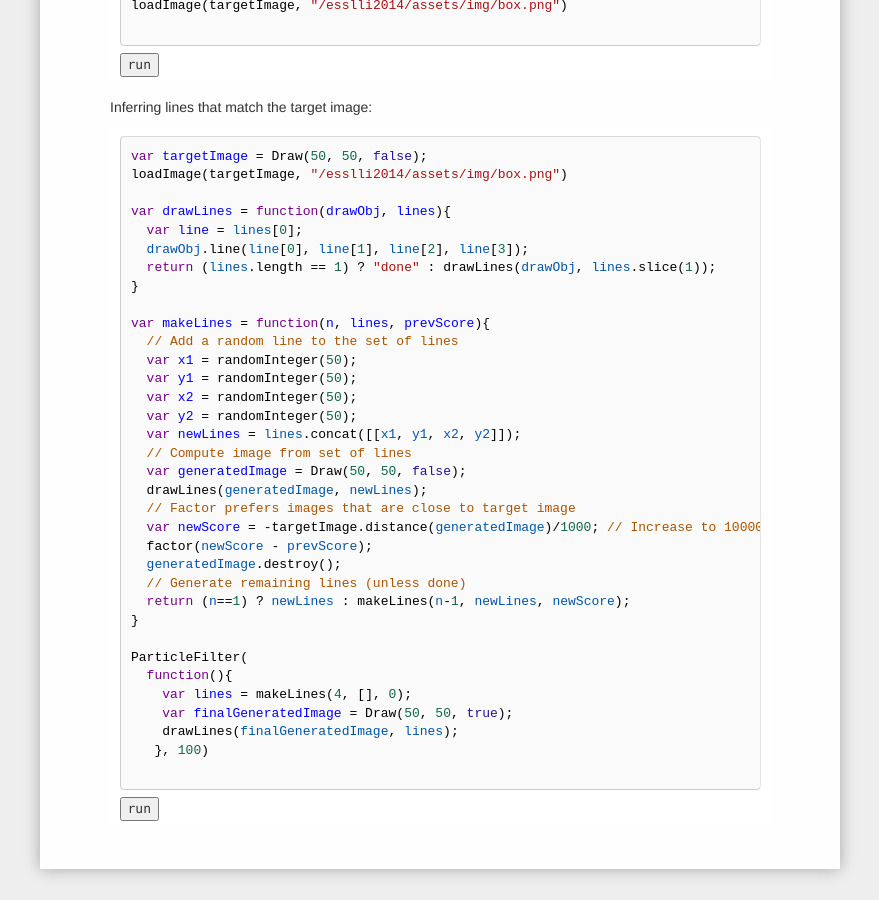
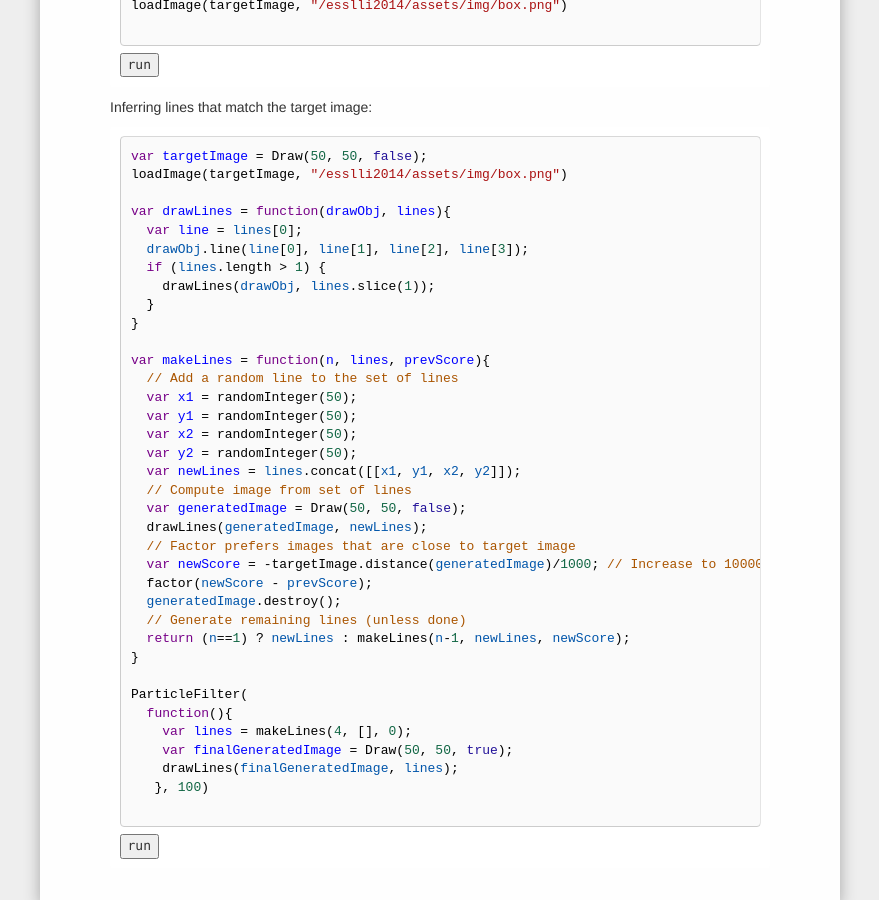
Before and after one commit to probmods/dippl, a Jekyll site: the page built from lectures/vision.md, in a window 1280 px wide and 900 px high, scrolled down 1541 px. Shown: the whole window, without its empty margins (200-1079 px from the left). Built offline with Jekyll 4.4.1, drawn with Linux system fonts in a browser that asks for light colours; nearby versions of some CDN libraries; library files that are not in the unit come from our copies; a script that is not in the unit is left out.

Commit message:
Update vision.md

```diff
--- a/lectures/vision.md
+++ b/lectures/vision.md
@@ -80,7 +80,9 @@ loadImage(targetImage, "/esslli2014/assets/img/box.png")
 var drawLines = function(drawObj, lines){
   var line = lines[0];
   drawObj.line(line[0], line[1], line[2], line[3]);
-  return (lines.length == 1) ? "done" : drawLines(drawObj, lines.slice(1));
+  if (lines.length > 1) {
+    drawLines(drawObj, lines.slice(1));
+  }
 }
 
 var makeLines = function(n, lines, prevScore){
```
